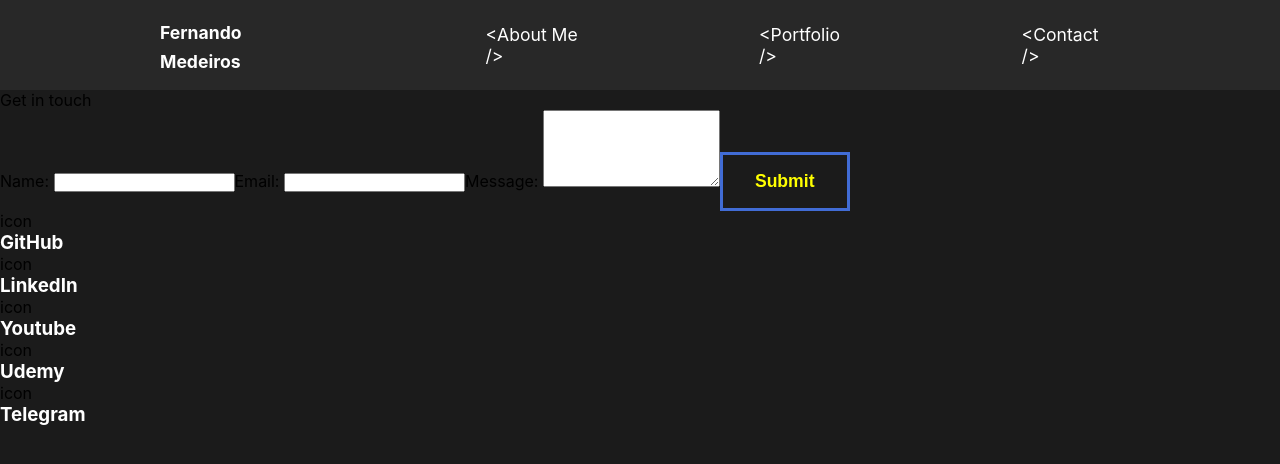
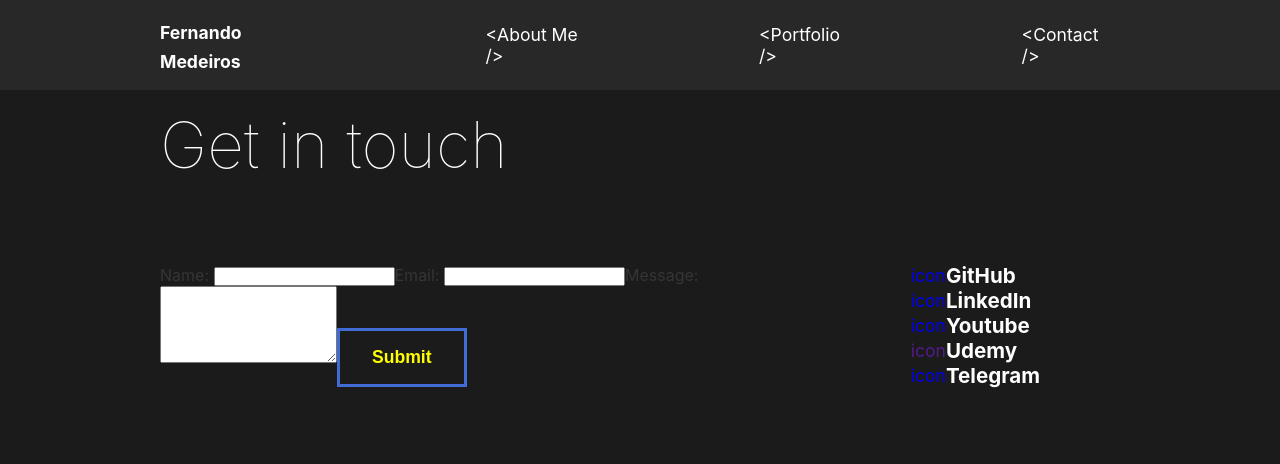
Before and after one commit to Fernandomn/zero-to-fullstack-my-portfolio, a React (Create React App) app in the folder frontend/: page /contact in a window 1280 px wide. Shown: the top 464 px of the page. Built offline with nearby package versions, Linux system fonts and the light colour scheme.

Commit message:
styling contact form

```diff
--- a/frontend/src/pages/Contact.js
+++ b/frontend/src/pages/Contact.js
@@ -1,4 +1,6 @@
 import React from "react";
+
+import styled from "styled-components";
 
 const Contact = () => {
   const socialList = [
@@ -25,17 +27,20 @@ const Contact = () => {
   ];
   const renderSocialList = () => {
     return socialList.map((social) => (
-      <div className="social" key={social.id}>
+      <SocialStyled key={social.id} href={social.url} target="_blank">
         {social.icon}
         <h3>{social.title}</h3>
-      </div>
+      </SocialStyled>
     ));
   };
 
   return (
-    <div>
-      <div>Get in touch</div>
-      <div id="areas">
+    <ContactStyled>
+      <TitleStyled>
+        <h2>Get in touch</h2>
+      </TitleStyled>
+
+      <AreasStyled>
         <div id="form">
           <form id="contact-form" method="post">
             Name: <input type="text" />
@@ -44,12 +49,49 @@ const Contact = () => {
             <button type="submit">Submit</button>
           </form>
         </div>
-        <div id="networks">
+
+        <NetworksStyled>
           <div id="social">{renderSocialList()}</div>
-        </div>
-      </div>
-    </div>
+        </NetworksStyled>
+      </AreasStyled>
+    </ContactStyled>
   );
 };
 
+const ContactStyled = styled.div`
+  padding: 1rem 10rem;
+  color: #353535;
+  min-height: 90vh;
+`;
+
+const TitleStyled = styled.div`
+  margin-bottom: 4rem;
+  h2 {
+    color: white;
+  }
+`;
+
+const AreasStyled = styled.div`
+  display: flex;
+  align-items: center;
+`;
+
+const NetworksStyled = styled.div`
+  padding: 1rem 5rem;
+`;
+
+const SocialStyled = styled.a`
+  display: flex;
+  flex-direction: row;
+  justify-content: flex-start;
+  align-items: center;
+  border-radius: 15px 50px;
+  padding-left: 2rem;
+  text-decoration: none;
+
+  &:hover {
+    cursor: pointer;
+  }
+`;
+
 export default Contact;
```
